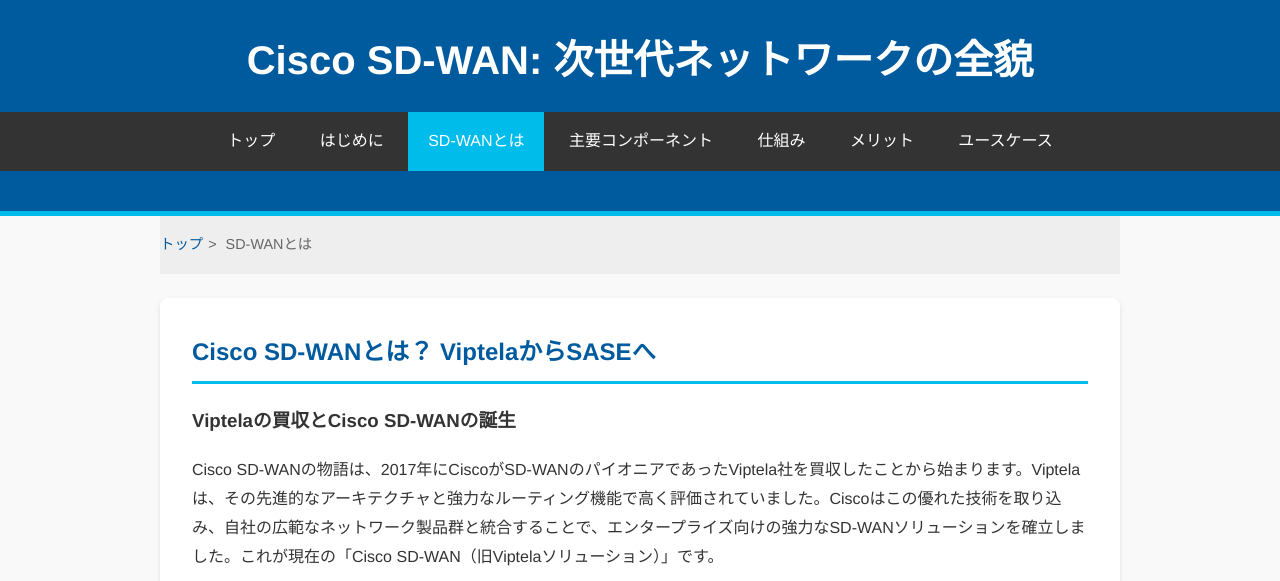
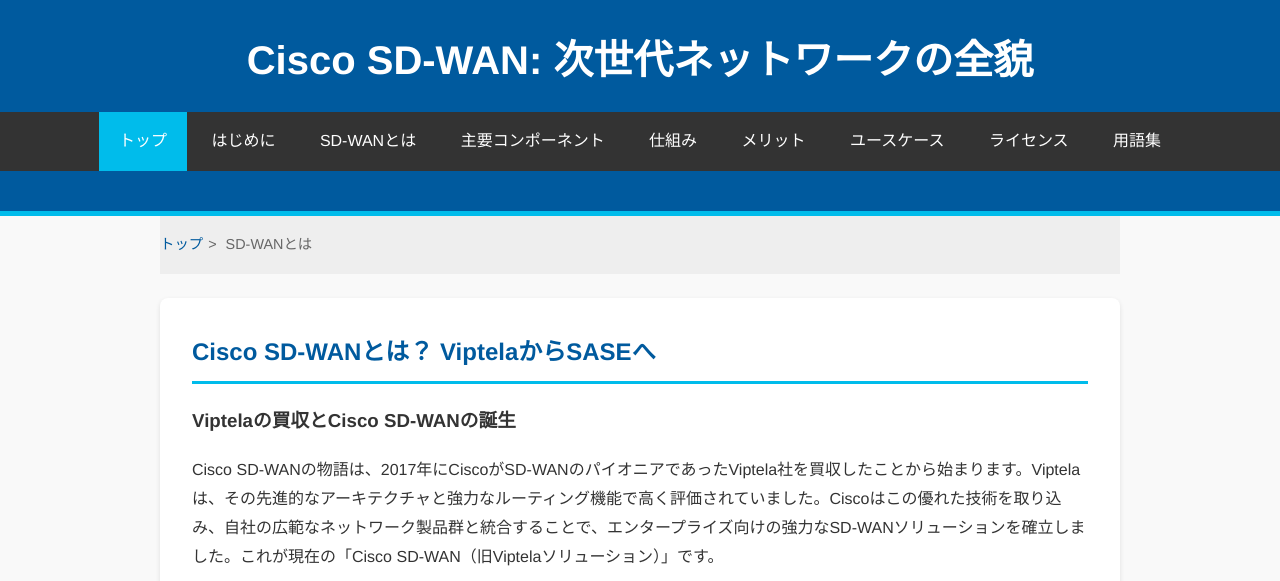
Before and after one commit to kyforprogram/cisco-sdwan, a plain HTML site: page what-is-sdwan.html in a window 1280 px wide. Shown: the top 581 px of the page. Drawn offline with Linux system fonts and the light colour scheme.

Commit message:
header を修正

```diff
--- a/what-is-sdwan.html
+++ b/what-is-sdwan.html
@@ -21,14 +21,16 @@
             <span class="bar"></span>
         </div>
         <nav>
-            <ul>
-                <li><a href="index.html">トップ</a></li>
+            <ul class="main-nav">
+                <li><a href="index.html" class="active" aria-current="page">トップ</a></li>
                 <li><a href="introduction.html">はじめに</a></li>
-                <li><a href="what-is-sdwan.html" class="active" aria-current="page">SD-WANとは</a></li>
+                <li><a href="what-is-sdwan.html">SD-WANとは</a></li>
                 <li><a href="components.html">主要コンポーネント</a></li>
                 <li><a href="mechanism.html">仕組み</a></li>
                 <li><a href="benefits.html">メリット</a></li>
                 <li><a href="use-cases.html">ユースケース</a></li>
+                <li><a href="licensing.html">ライセンス</a></li>
+                <li><a href="glossary.html">用語集</a></li>
             </ul>
         </nav>
     </header>
```
Also changed, not shown: benefits.html (+4 -2 lines), components.html (+5 -2 lines), glossary.html (+2 -2 lines), introduction.html (+4 -2 lines), licensing.html (+3 -2 lines), mechanism.html (+4 -2 lines), use-cases.html (+4 -2 lines).
